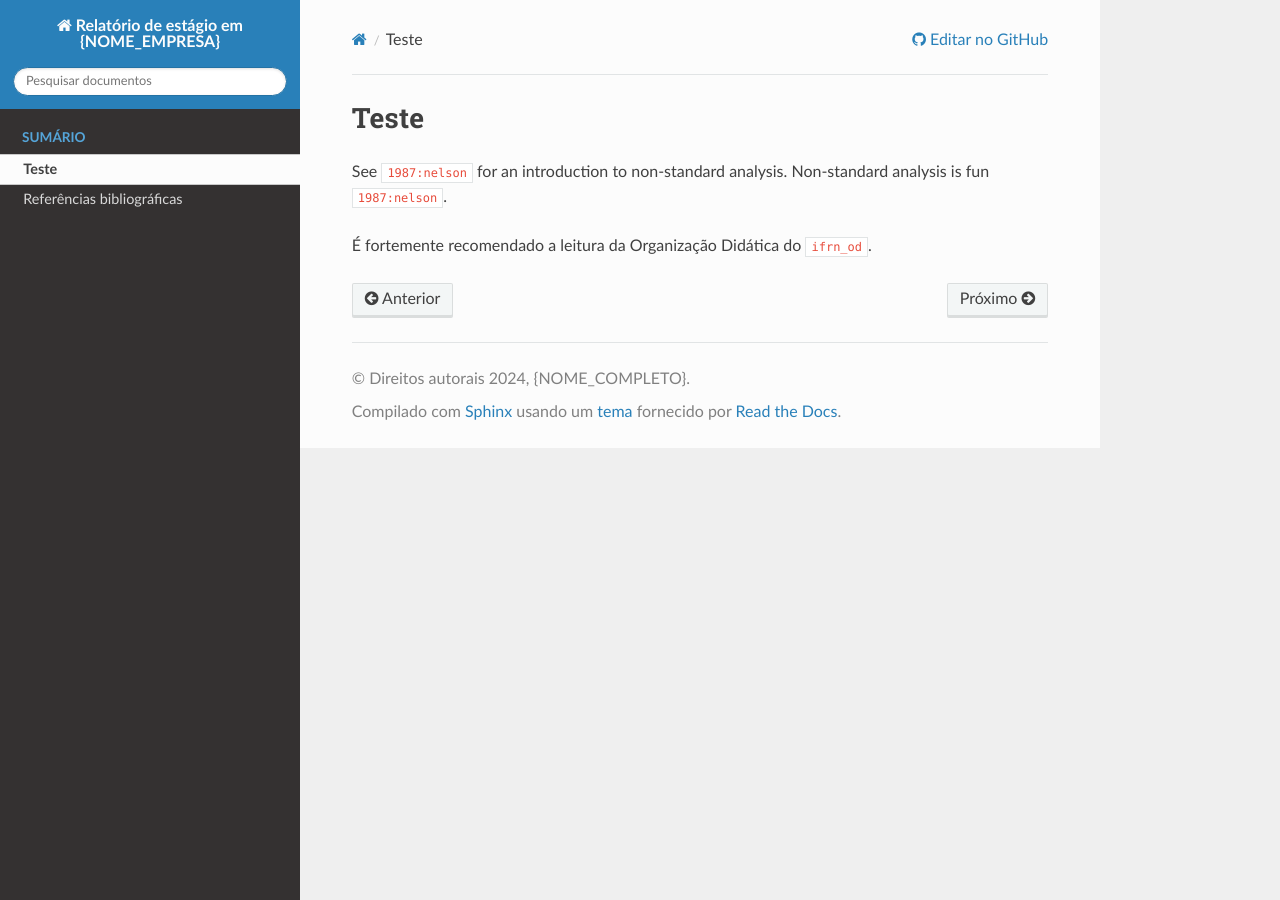
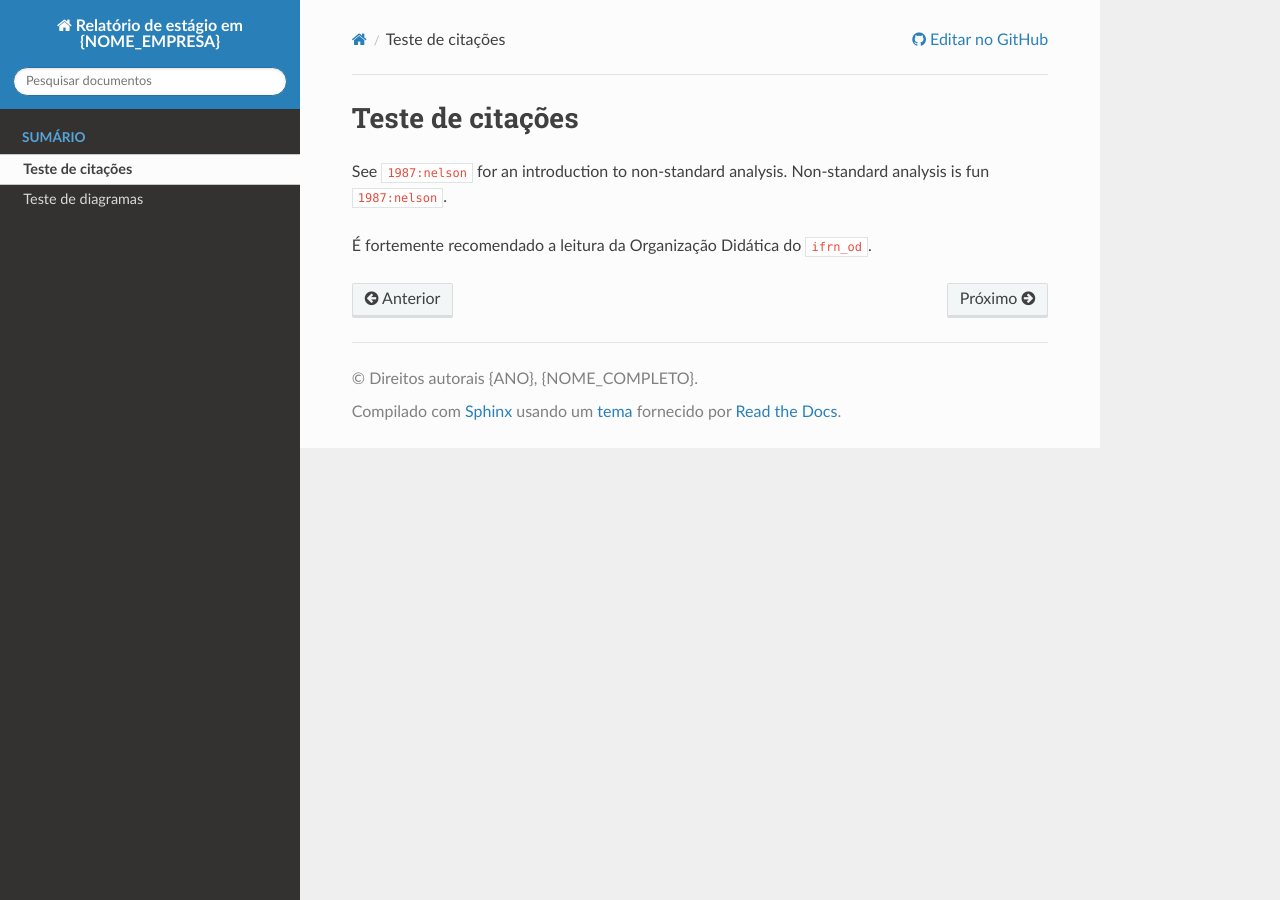
Before and after one commit to portif/relatif, a Sphinx documentation site: the page built from docs/teste-citacoes.md, in a window 1280 px wide. Built offline with Sphinx 7.4.7 and the Read the Docs theme 2.0.0, drawn with Linux system fonts in a browser that asks for light colours; cross-references to code outside the pages are shown as plain code.

Commit message:
feat: Suporte à plataforma MkDocs

````diff
--- a/docs/conf.py
+++ b/docs/conf.py
@@ -7,7 +7,7 @@
 # https://www.sphinx-doc.org/en/master/usage/configuration.html#project-information
 
 project = 'Relatório de estágio em {NOME_EMPRESA}'
-copyright = '2024, {NOME_COMPLETO}'
+copyright = '{ANO}, {NOME_COMPLETO}'
 author = '{NOME_COMPLETO}'
 release = '{ANO}'
 
@@ -21,7 +21,7 @@ extensions = [
 ]
 
 bibtex_bibfiles = ['refs.bib']
-bibtex_reference_style = 'author_year'
+# bibtex_reference_style = 'author_year'
 
 
 templates_path = ['_templates']
@@ -42,3 +42,18 @@ html_context = {
   'github_repo': 'relestagio',
   'github_version': 'main/docs/',
 }
+
+# https://stackoverflow.com/questions/66393621/sphinx-latex-output-filename
+# https://www.sphinx-doc.org/en/master/usage/configuration.html#confval-latex_documents
+# latex_documents = [
+#     (
+#       'index',
+#       'relestagio.tex',
+#       project,
+#       author,
+#       'manual',
+#       False
+#     )
+# ]
+
+latex_show_urls = 'footnote'
--- a/docs/referencias.md
+++ /dev/null
@@ -1,4 +0,0 @@
-# Referências bibliográficas
-
-```{bibliography}
-```
--- a/docs/teste.md
+++ b/docs/teste-citacoes.md
@@ -1,4 +1,4 @@
-# Teste
+# Teste de citações
 
 See {cite:t}`1987:nelson` for an introduction to non-standard analysis.
 Non-standard analysis is fun {cite:p}`1987:nelson`.
--- /dev/null
+++ b/mkdocs.yml
@@ -0,0 +1,5 @@
+site_name: Relatório de estágio em {NOME_EMPRESA}
+site_author: {NOME_COMPLETO}
+
+theme:
+  name: readthedocs
````
Also changed, not shown: README.md (+31 -0 lines), TODO.md (added, +3 -0 lines), docs/index.md (+4 -17 lines), docs/teste-diagramas.md (added, +15 -0 lines).
